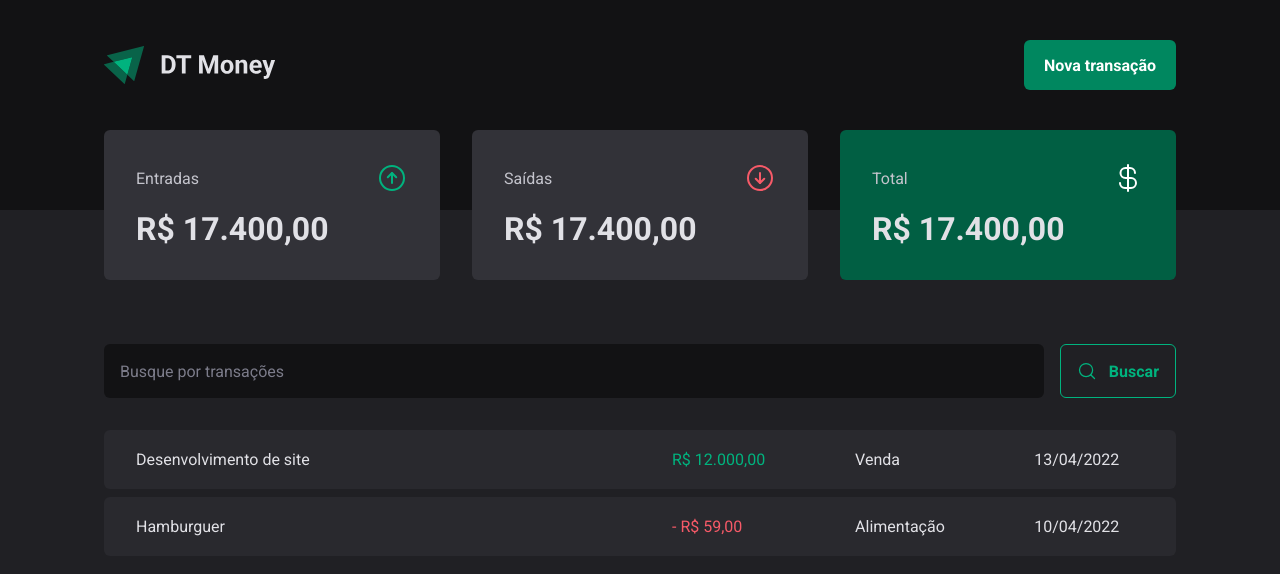
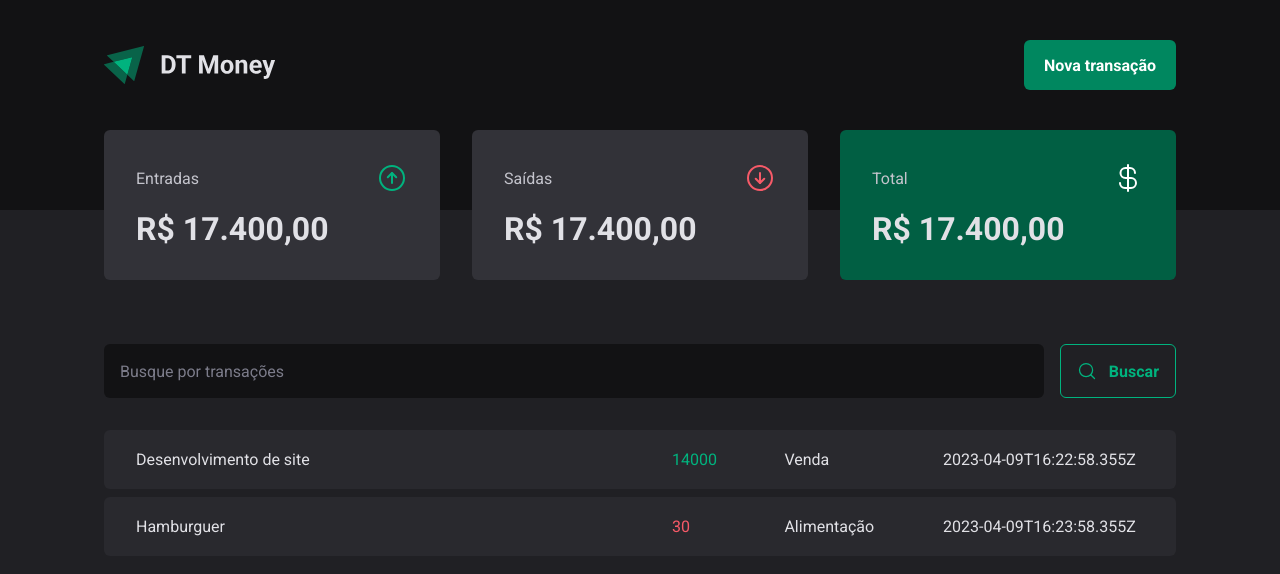
Before and after one commit to GFrasson/ignite-dt-money, a React (Vite) app: page / in a window 1280 px wide. Shown: the top 574 px of the page. Built offline with nearby package versions, Linux system fonts and the light colour scheme; data requests are answered from the project's data file.

Commit message:
Fetch transactions from json server

```diff
--- a/src/pages/Transactions/index.tsx
+++ b/src/pages/Transactions/index.tsx
@@ -1,9 +1,33 @@
+import { useEffect, useState } from "react";
+
 import { Header } from "../../components/Header";
 import { Summary } from "../../components/Summary";
 import { SearchForm } from "../components/SearchForm";
 import { PriceHighlight, TransactionsContainer, TransactionsTable } from "./styles";
 
+interface Transaction {
+  id: number
+  description: string
+  type: 'income' | 'outcome'
+  price: number
+  category: string
+  createdAt: string
+}
+
 export function Transactions() {
+  const [transactions, setTransactions] = useState<Transaction[]>([])
+
+  async function loadTransactions() {
+    const response = await fetch('http://localhost:3000/transactions')
+    const data = await response.json()
+
+    setTransactions(data)
+  }
+
+  useEffect(() => {
+    loadTransactions()
+  }, [])
+
   return (
     <div>
       <Header />
@@ -14,26 +38,22 @@
 
         <TransactionsTable>
           <tbody>
-            <tr>
-              <td width="50%">Desenvolvimento de site</td>
-              <td>
-                <PriceHighlight variant="income">
-                  R$ 12.000,00
-                </PriceHighlight>
-              </td>
-              <td>Venda</td>
-              <td>13/04/2022</td>
-            </tr>
-            <tr>
-              <td width="50%">Hamburguer</td>
-              <td>
-                <PriceHighlight variant="outcome">
-                  - R$ 59,00
-                </PriceHighlight>
-              </td>
-              <td>Alimentação</td>
-              <td>10/04/2022</td>
-            </tr>
+            {
+              transactions.map(transaction => {
+                return (
+                  <tr key={transaction.id}>
+                    <td width="50%">{transaction.description}</td>
+                    <td>
+                      <PriceHighlight variant={transaction.type}>
+                        {transaction.price}
+                      </PriceHighlight>
+                    </td>
+                    <td>{transaction.category}</td>
+                    <td>{transaction.createdAt}</td>
+                  </tr>
+                )
+              })
+            }
           </tbody>
         </TransactionsTable>
       </TransactionsContainer>
```
